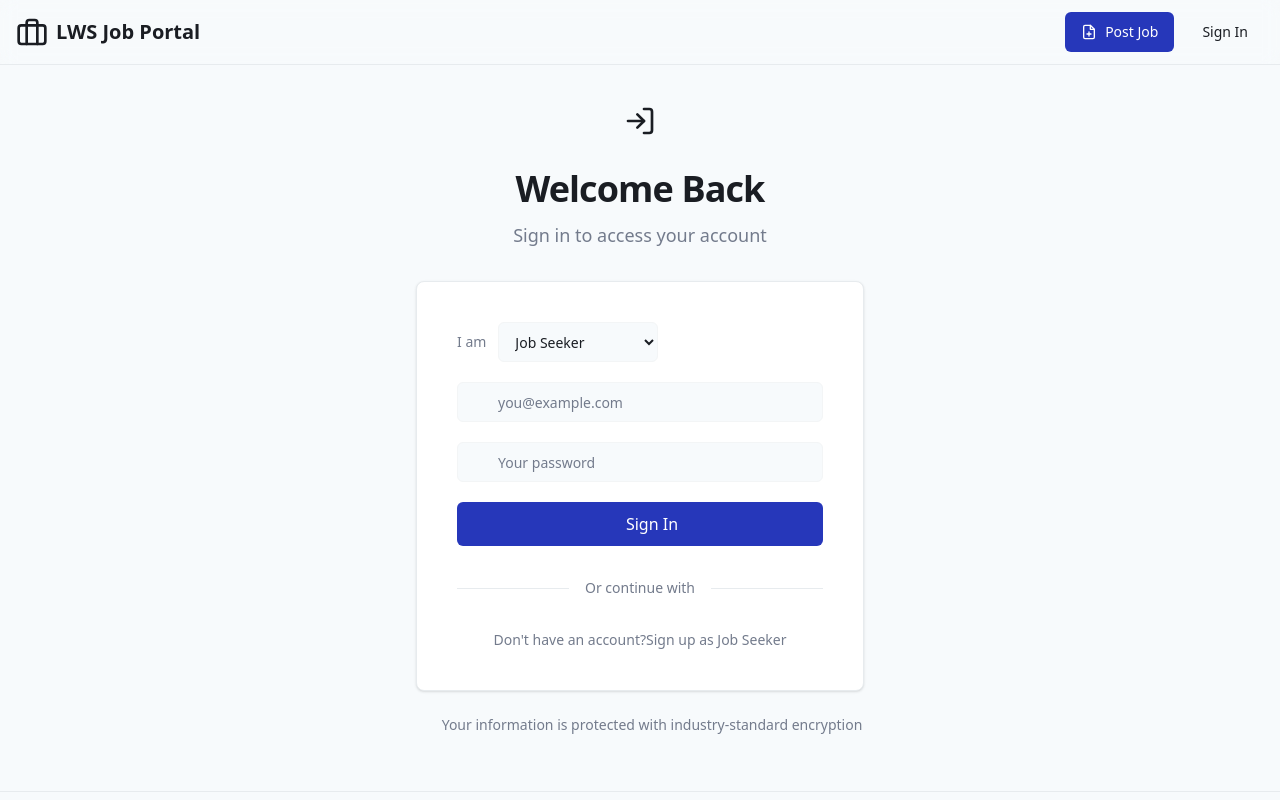
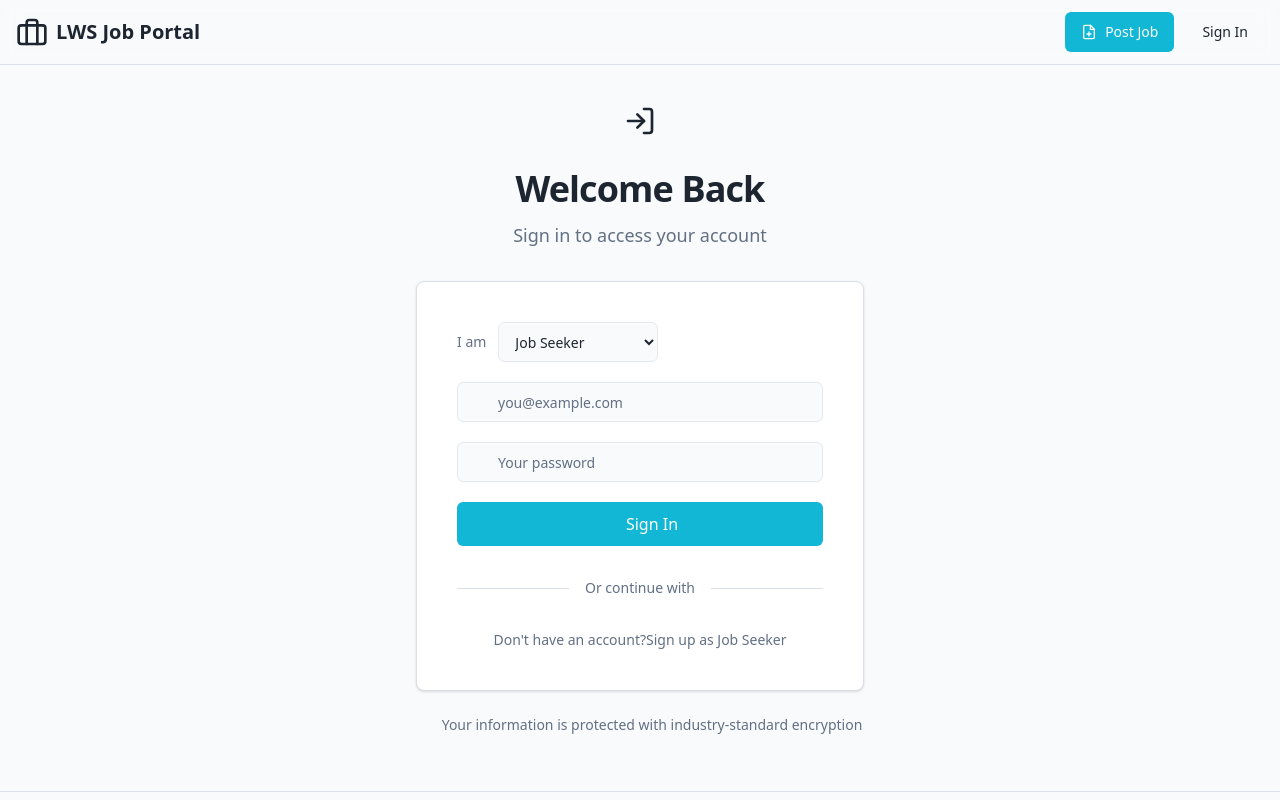
Before and after one commit to mehediScriptDev/Assignment5, a React (Vite) app: page /login in a window 1280 px wide. Shown: the top 800 px of the page. Built offline with nearby package versions, Linux system fonts and the light colour scheme.

Commit message:
feat: update CreateJob component with improved form structure and default values

```diff
--- a/src/index.css
+++ b/src/index.css
@@ -7,22 +7,22 @@
 
 @layer base {
 	:root {
-		/* Modern Indigo + Teal theme */
-		--color-border: 210 16% 92%; /* light gray */
-		--color-input: 210 16% 96%;
-		--color-ring: 233 80% 60%; /* focus ring (indigo-ish) */
-		--color-background: 210 50% 98%; /* very light */
-		--color-foreground: 220 15% 12%; /* dark slate */
-		--color-primary: 233 66% 44%; /* indigo */
-		--color-primary-foreground: 0 0% 100%; /* white */
-		--color-secondary: 174 65% 36%; /* teal */
+		/* Modern Teal & Ocean Blue Theme */
+		--color-border: 210 20% 88%;
+		--color-input: 210 20% 92%;
+		--color-ring: 189 85% 45%;
+		--color-background: 210 25% 98%;
+		--color-foreground: 215 25% 15%;
+		--color-primary: 189 85% 45%; /* Bright teal/cyan */
+		--color-primary-foreground: 0 0% 100%;
+		--color-secondary: 220 70% 50%; /* Deep ocean blue */
 		--color-secondary-foreground: 0 0% 100%;
-		--color-muted: 210 20% 95%;
-		--color-muted-foreground: 220 10% 50%;
-		--color-accent: 45 100% 96%;
-		--color-accent-foreground: 220 15% 12%;
+		--color-muted: 210 20% 94%;
+		--color-muted-foreground: 215 15% 45%;
+		--color-accent: 189 70% 95%;
+		--color-accent-foreground: 189 85% 25%;
 		--color-card: 0 0% 100%;
-		--color-card-foreground: 220 15% 12%;
+		--color-card-foreground: 215 25% 15%;
 	}
 }
 
@@ -95,6 +95,13 @@
 		@apply flex min-h-[80px] w-full rounded-md border border-[hsl(var(--color-input))];
 		@apply bg-[hsl(var(--color-background))] px-3 py-2 text-sm;
 		@apply placeholder:text-[hsl(var(--color-muted-foreground))];
+		@apply focus-visible:outline-none focus-visible:ring-2 focus-visible:ring-[hsl(var(--color-ring))];
+		@apply disabled:cursor-not-allowed disabled:opacity-50;
+	}
+
+	.select {
+		@apply flex h-10 w-full rounded-md border border-[hsl(var(--color-input))];
+		@apply bg-[hsl(var(--color-background))] px-3 py-2 text-sm;
 		@apply focus-visible:outline-none focus-visible:ring-2 focus-visible:ring-[hsl(var(--color-ring))];
 		@apply disabled:cursor-not-allowed disabled:opacity-50;
 	}
```
Also changed, not shown: src/Pages/Company/CreateJob.jsx (+44 -41 lines).
